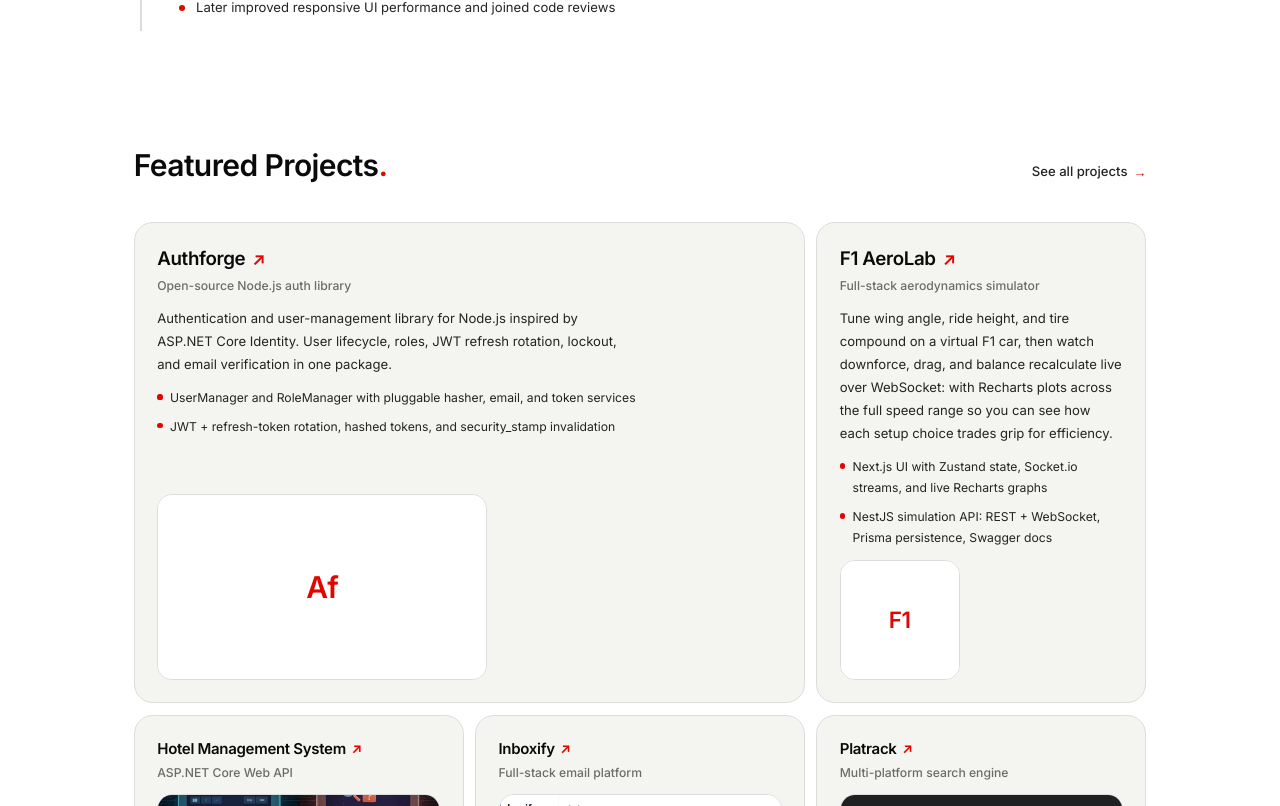
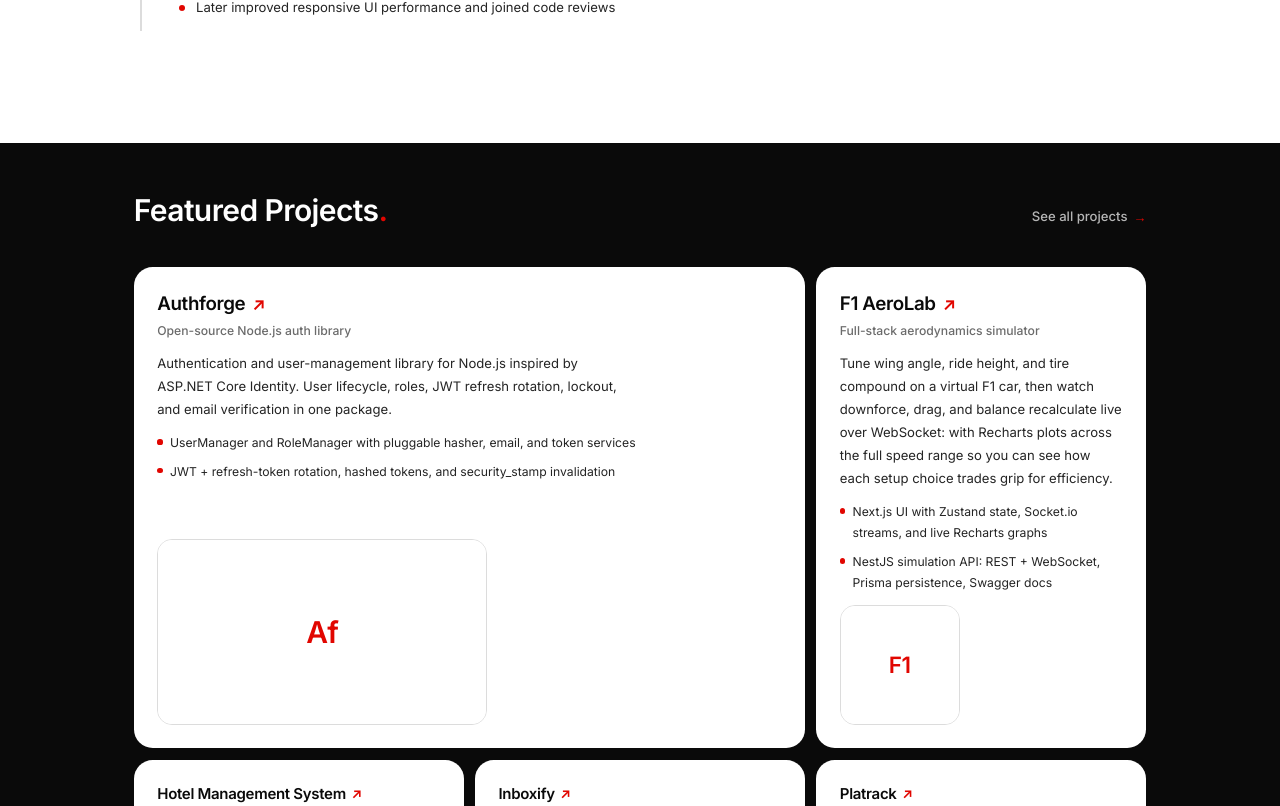
Before and after one commit to NikaEbraLidze/Ebralidze, a React (Vite) app: page / in a window 1280 px wide. Shown: the part 1254-2060 px from the top of the page. Built offline with nearby package versions, Linux system fonts and the light colour scheme.

Commit message:
Update routing in main.tsx to use BASE_URL for BrowserRouter; modify FeaturedProjects styles for improved UI consistency and interaction, including background color changes and hover effects.

```diff
--- a/src/main.tsx
+++ b/src/main.tsx
@@ -10,7 +10,7 @@
   <React.StrictMode>
     <HelmetProvider>
       <LanguageProvider>
-        <BrowserRouter>
+        <BrowserRouter basename={import.meta.env.BASE_URL}>
           <App />
         </BrowserRouter>
       </LanguageProvider>
--- a/src/pages/home/FeaturedProjects/index.module.css
+++ b/src/pages/home/FeaturedProjects/index.module.css
@@ -2,8 +2,9 @@
   align-self: stretch;
   box-sizing: border-box;
   width: 100%;
-  background: var(--color-bg-primary);
-  padding: 0;
+  /* Experiment B: black band + white cards (A was cream + white) */
+  background: var(--color-text-primary);
+  padding: var(--spacing-xxxl) 0;
 }
 
 .inner {
@@ -29,7 +30,7 @@
   align-items: center;
   gap: var(--spacing-xs);
   text-decoration: none;
-  color: var(--color-text-secondary);
+  color: color-mix(in srgb, var(--color-bg-primary) 70%, transparent);
   white-space: nowrap;
 }
 
@@ -49,7 +50,7 @@
 }
 
 .heading {
-  color: var(--color-text-primary);
+  color: var(--color-bg-primary);
   letter-spacing: var(--letter-spacing-tight);
 }
 
@@ -75,10 +76,10 @@
   padding: var(--spacing-xl);
   text-decoration: none;
   color: inherit;
-  background: var(--color-bg-surface);
-  border: 1px solid var(--color-border-default);
+  background: var(--color-bg-primary);
+  border: 1px solid color-mix(in srgb, var(--color-bg-primary) 12%, transparent);
   border-radius: var(--radius-2xl);
-  transition: border-color 0.2s ease, background-color 0.2s ease;
+  transition: border-color 0.2s ease, background-color 0.2s ease, transform 0.2s ease;
   animation: sectionFadeUp 0.45s cubic-bezier(0.23, 1, 0.32, 1) both;
   cursor: pointer;
 }
@@ -104,8 +105,9 @@
 }
 
 .tile:hover {
-  border-color: color-mix(in srgb, var(--color-accent-primary) 45%, var(--color-border-default));
-  background: color-mix(in srgb, var(--color-bg-surface) 88%, var(--color-accent-muted));
+  border-color: color-mix(in srgb, var(--color-accent-primary) 55%, transparent);
+  background: color-mix(in srgb, var(--color-bg-primary) 94%, var(--color-accent-muted));
+  transform: translateY(-2px);
 }
 
 .tile:focus-visible {
@@ -286,4 +288,8 @@
   .tile {
     animation: none;
   }
+
+  .tile:hover {
+    transform: none;
+  }
 }
```
